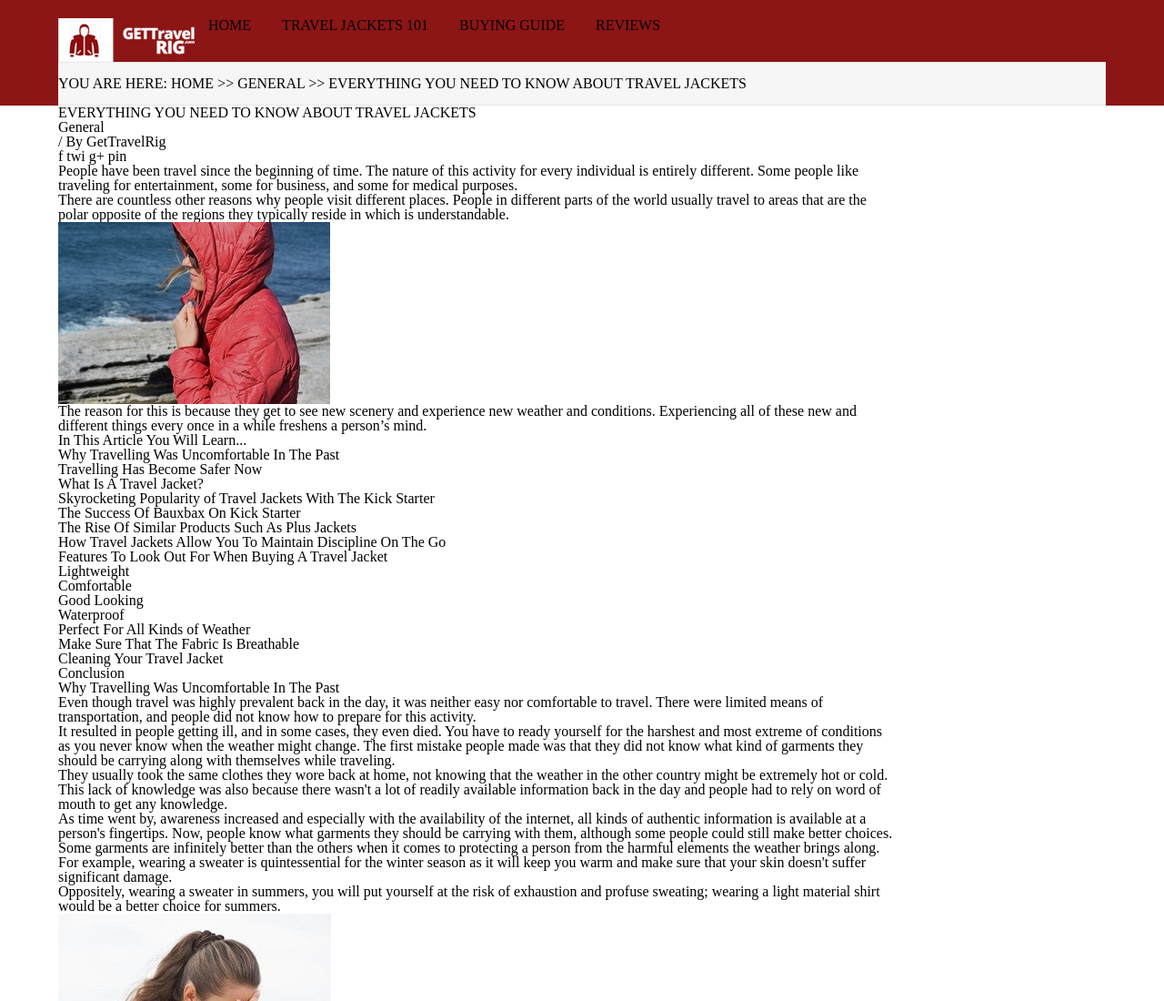
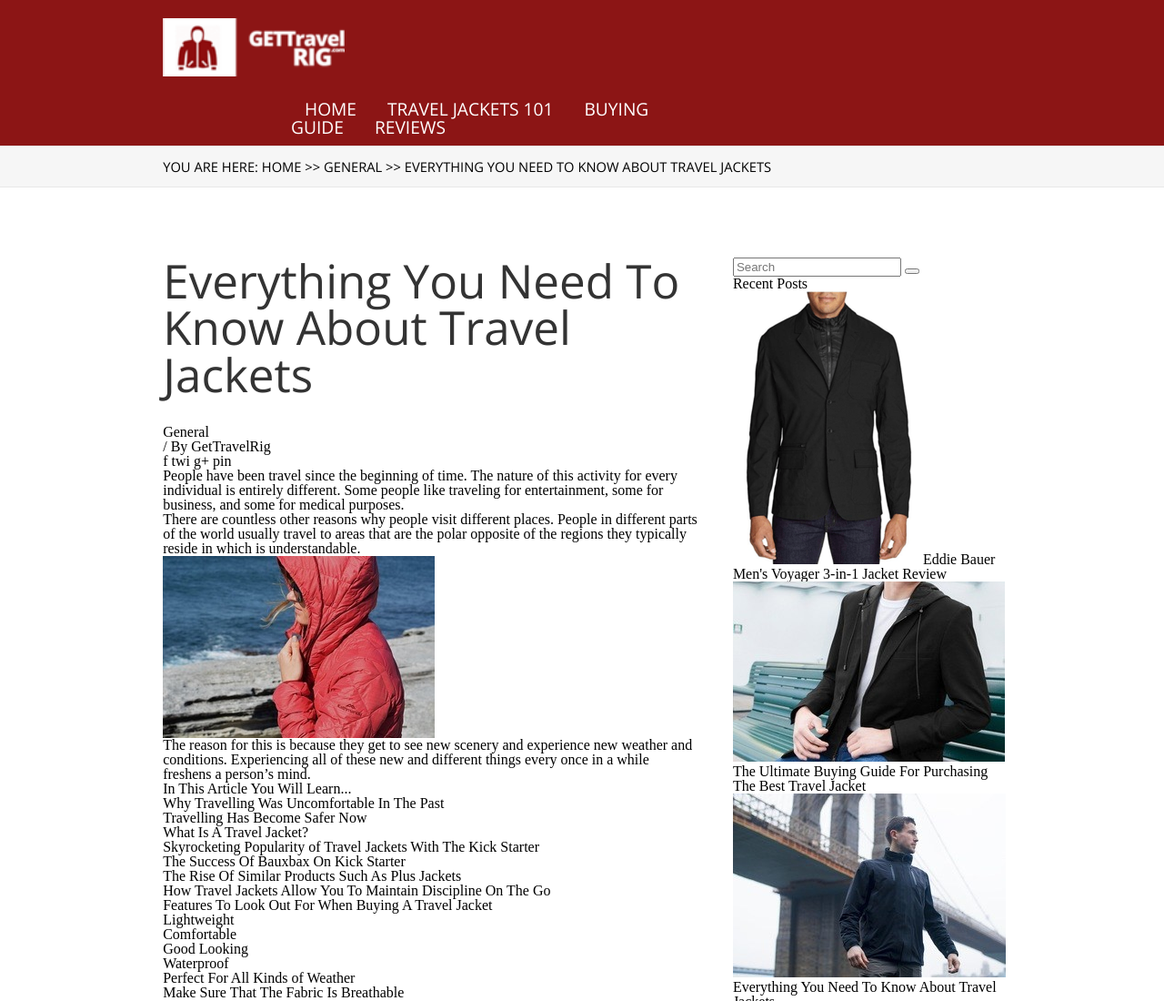
Before and after one commit to Pseudotsuga/Design-Challenge-301-401, a plain HTML site: page pages/101.html in a window 1280 px wide. Shown: the top 1100 px of the page at 91% size. Drawn offline with nearby package versions, Linux system fonts and the light colour scheme.

Commit message:
complete majority of header nuances

```diff
--- a/conor-styles/101.css
+++ b/conor-styles/101.css
@@ -13,51 +13,75 @@ body{
   display: flex;
   flex-flow: column nowrap;
   align-items: center;
+  width: 100%;
 }
+
 /* Keep all header styling organized here */
 header{
   width: 100%;
   background-color: #8c1515;
-  padding: 20px 5% 0px;
+  padding-top: 20px;
   display: flex;
   flex-flow: row wrap;
 }
 
 #logo-container{
   width: fit-content;
+  padding-left: 14%;
 }
 
 #logo-container > img{
-  max-width: 200px;
+  min-width: 200px;
   height: auto;
 }
 
 nav{
-  width: fit-content;
+  width: 34%;
+  height: auto;
+  margin: 0px 14% 0px 25%;
+  padding-top: 2%;
 }
 
 .nav-item{
-  padding: 30px 15px 15px
+  padding: 30px 15px 15px;
+  font-family: 'Open Sans', sans-serif;
+  color: #fff;
+  font-size: 1.2em;
 }
 #path-to-page{
-  width:100%;
-  background: #f6f6f6;
+  width: 100%;
+  background-color: #f6f6f6;
   border-top: 1px solid #e8e8e8;
   border-bottom: 1px solid #e8e8e8;
-  padding: 15px 0;
+  margin-top: 10px;
+  padding: 15px 0 15px 14%;
+  font-family: 'Open Sans', sans-serif;
+  font-size: 0.92em;
 }
 /* Main Styling Begins Below */
 main{
   width: 100%;
-  padding: 0px 5%;
+  padding: 0px 14%;
+  display: flex;
+  flex-direction: row;
+  margin-top: 6%
 }
 
+/* Article Subsection */
 article{
-  width: 80%;
+  width: 64%;
+  margin-right: 4%;
 }
 
+#article-title-h1{
+  font-size: 3.2em;
+  font-weight: 500;
+  font-family: 'Open Sans', sans-serif;
+  margin-bottom: 5.2%;
+  color: #333;
+}
 aside{
-  width: 20%;
+  width: 32%;
 }
 
 footer{
--- a/pages/101.html
+++ b/pages/101.html
@@ -4,21 +4,21 @@
   <meta name="viewport" content="width=device-width, initial-scale=1.0">
   <meta http-equiv="X-UA-Compatible" content="ie=edge">
   <title>Everything You Need To Know About Travel Jackets | GetTravelRig.com</title>
+  <link href="https://fonts.googleapis.com/css?family=Open+Sans|Roboto&display=swap" rel="stylesheet">
   <link rel="stylesheet" href="../css/reset.css">
   <link rel="stylesheet" href="/conor-styles/101.css">
-  <link href="https://fonts.googleapis.com/css?family=Open+Sans&display=swap" rel="stylesheet">
 </head>
 <body>
   <header>
-    <section class="center" id="logo-container">
+    <section id="logo-container">
       <a href="../index.html"></a>
       <img id="logo-img" src="../images/Logo-150x67.png" alt="GetTravelRig.com's logo">
     </section>
     <nav>
-      <a class="nav-item" href="">HOME</a>
-      <a class="nav-item" href="">TRAVEL JACKETS 101</a>
-      <a class="nav-item" href="">BUYING GUIDE</a>
-      <a class="nav-item" href="">REVIEWS</a>
+      <a class="nav-item" href="/index.html">HOME</a>
+      <a class="nav-item" href="./101.html">TRAVEL JACKETS 101</a>
+      <a class="nav-item" href="./guide.html">BUYING GUIDE</a>
+      <a class="nav-item" href="./reviews.html">REVIEWS</a>
     </nav>
     <section id="path-to-page">
       <h2>YOU ARE HERE: <a href="/">HOME >> </a> <a href="/general/">GENERAL >> </a> <a href="./101.html">EVERYTHING YOU NEED TO KNOW ABOUT TRAVEL JACKETS</a></h2>
@@ -27,7 +27,7 @@
   <main>
     <article>
       <section id="article-meta-section">
-      <h1 id="article-title-h1">EVERYTHING YOU NEED TO KNOW ABOUT TRAVEL JACKETS</h1>
+      <h1 id="article-title-h1">Everything You Need To Know About Travel Jackets</h1>
         <ul id="article-categorization-list">
           <li><a href="/general/">General</a></li>
           <li><a href="/author/admin">/ By GetTravelRig</a></li>
```
